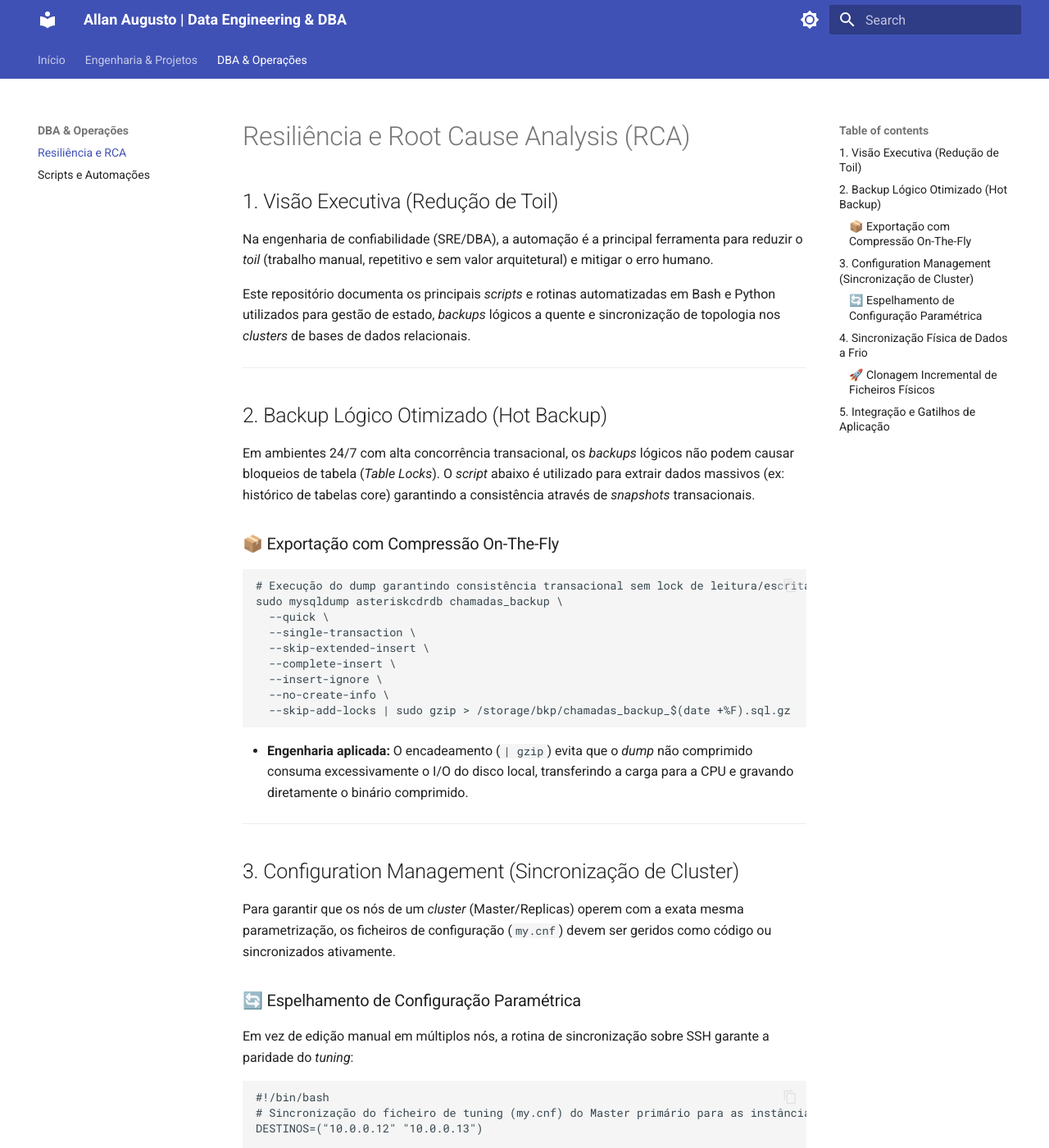
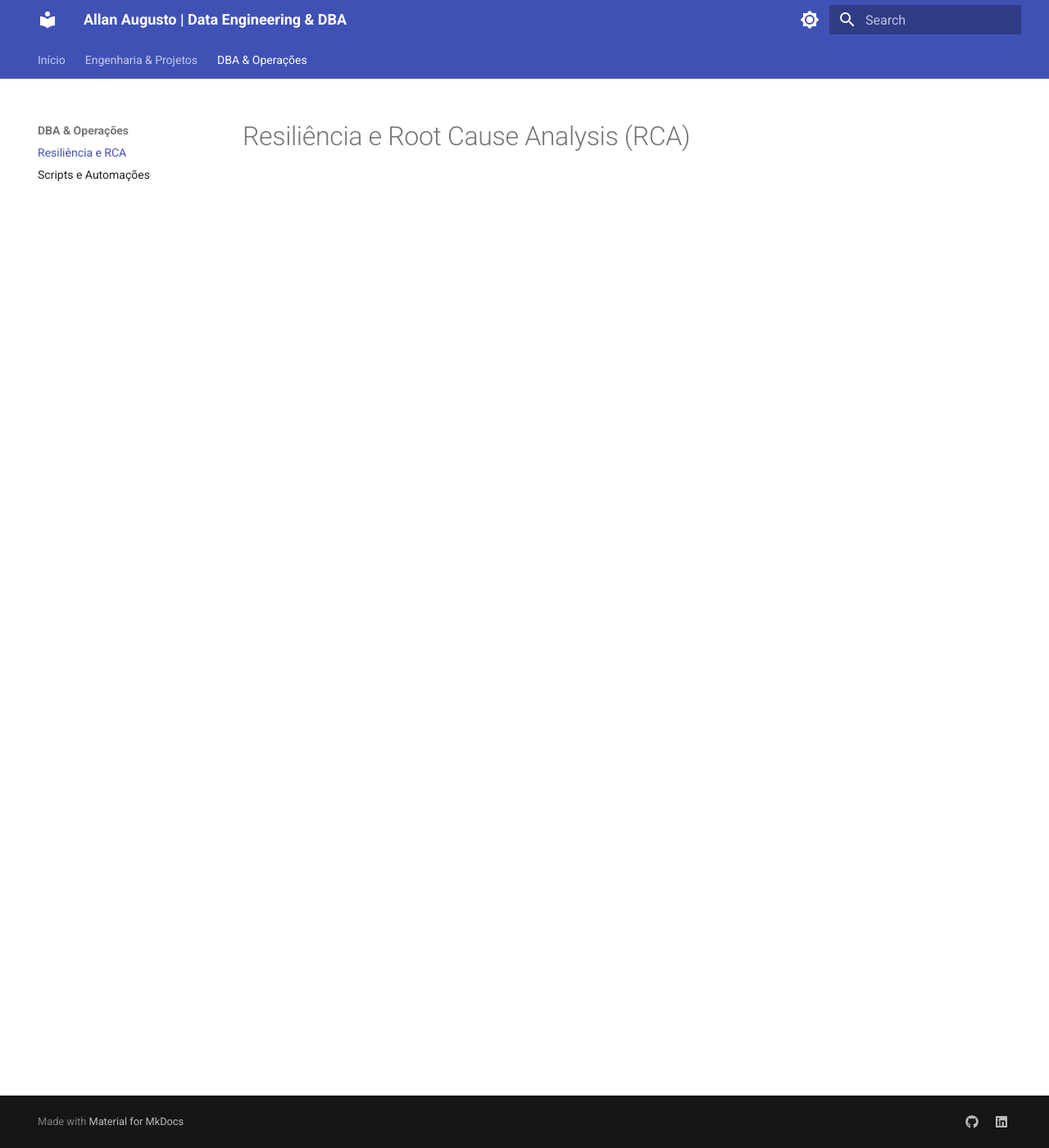
Before and after one commit to Allanao88/portfolio-docs, an MkDocs documentation site: the page built from docs/dba/resiliencia-rca.md, in a window 1280 px wide and 1400 px high. Shown: the whole window at 82% size. Built offline with MkDocs 1.6.1 and Material for MkDocs 9.7.7, drawn with Linux system fonts in a browser that asks for light colours; some of the changed text lies outside the part shown.

Commit message:
Update resiliencia-rca.md

````diff
--- a/docs/dba/resiliencia-rca.md
+++ b/docs/dba/resiliencia-rca.md
@@ -1,83 +1 @@
 # Resiliência e Root Cause Analysis (RCA)
-
-## 1. Visão Executiva (Redução de Toil)
-
-Na engenharia de confiabilidade (SRE/DBA), a automação é a principal ferramenta para reduzir o *toil* (trabalho manual, repetitivo e sem valor arquitetural) e mitigar o erro humano.
-
-Este repositório documenta os principais *scripts* e rotinas automatizadas em Bash e Python utilizados para gestão de estado, *backups* lógicos a quente e sincronização de topologia nos *clusters* de bases de dados relacionais.
-
----
-
-## 2. Backup Lógico Otimizado (Hot Backup)
-
-Em ambientes 24/7 com alta concorrência transacional, os *backups* lógicos não podem causar bloqueios de tabela (*Table Locks*). O *script* abaixo é utilizado para extrair dados massivos (ex: histórico de tabelas core) garantindo a consistência através de *snapshots* transacionais.
-
-### 📦 Exportação com Compressão On-The-Fly
-```bash
-# Execução do dump garantindo consistência transacional sem lock de leitura/escrita
-sudo mysqldump asteriskcdrdb chamadas_backup \
-  --quick \
-  --single-transaction \
-  --skip-extended-insert \
-  --complete-insert \
-  --insert-ignore \
-  --no-create-info \
-  --skip-add-locks | sudo gzip > /storage/bkp/chamadas_backup_$(date +%F).sql.gz
-```
-* **Engenharia aplicada:** O encadeamento (`| gzip`) evita que o *dump* não comprimido consuma excessivamente o I/O do disco local, transferindo a carga para a CPU e gravando diretamente o binário comprimido.
-
----
-
-## 3. Configuration Management (Sincronização de Cluster)
-
-Para garantir que os nós de um *cluster* (Master/Replicas) operem com a exata mesma parametrização, os ficheiros de configuração (`my.cnf`) devem ser geridos como código ou sincronizados ativamente.
-
-### 🔄 Espelhamento de Configuração Paramétrica
-Em vez de edição manual em múltiplos nós, a rotina de sincronização sobre SSH garante a paridade do *tuning*:
-```bash
-#!/bin/bash
-# Sincronização do ficheiro de tuning (my.cnf) do Master primário para as instâncias B2 e M1
-DESTINOS=("10.0.0.12" "10.0.0.13")
-
-for IP in "${DESTINOS[@]}"; do
-  echo "Sincronizando my.cnf para $IP..."
-  sudo rsync -avz /etc/my.cnf root@$IP:/etc/ --progress
-done
-# Após a execução, um handler reinicia o serviço nos nós de destino
-```
-
----
-
-## 4. Sincronização Física de Dados a Frio
-
-Durante processos de *Disaster Recovery* ou clonagem de ambientes massivos, a migração lógica é demasiado lenta. Nestes casos, acionamos *scripts* de transferência física de blocos, filtrando estritamente as extensões permitidas.
-
-### 🚀 Clonagem Incremental de Ficheiros Físicos
-```bash
-#!/bin/bash
-# Sincronização de blocos físicos, ignorando metadados e motores corrompidos
-DIR_ORIGEM="/dbdir/mysql_crash_20240909/asteriskcdrdb/"
-DIR_DESTINO="/dbdir/mysql/asteriskcdrdb/"
-
-sudo rsync -avn $DIR_ORIGEM $DIR_DESTINO \
-  --exclude="*.frm" \
-  --exclude="*.ibd" \
-  --exclude="*.TRG" \
-  --exclude="*.TRN" \
-  --exclude="*.par" \
-  --exclude="*.opt" \
-  --progress
-```
-* **Engenharia aplicada:** O uso da flag `-n` (*dry-run*) na primeira execução atua como uma validação de segurança antes da efetivação (`-v` verbose). A exclusão estrita (`--exclude`) garante que os *tablespaces* não sofram corrupção cruzada durante o *recovery*.
-
----
-
-## 5. Integração e Gatilhos de Aplicação
-
-A administração de bases de dados em ecossistemas de alta criticidade não ocorre num vácuo. A resolução de um incidente no motor frequentemente requer o acionamento de gatilhos nas aplicações que consomem esses dados.
-
-```bash
-# Gatilhos acionados via terminal após sincronização de base para atualizar os dados de telecom
-sudo /root/devbin/sync_anatel_prefixos <servidor_alvo>
-sudo /var/lib/callflex/bin/emergencia
-```
````
